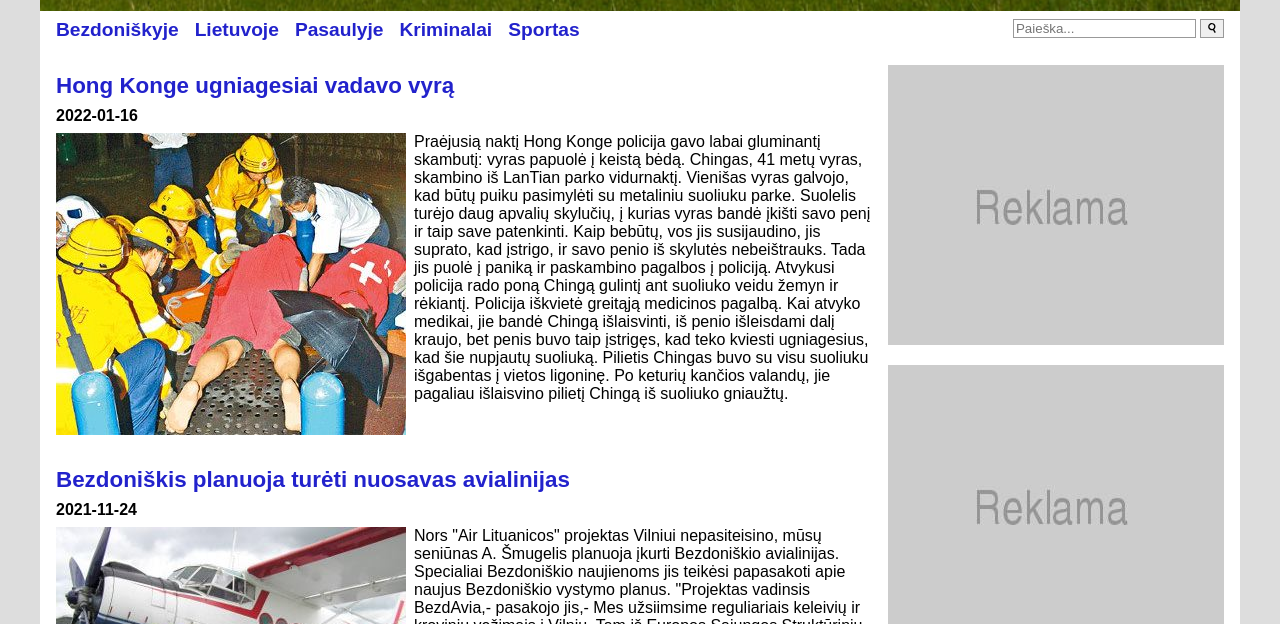
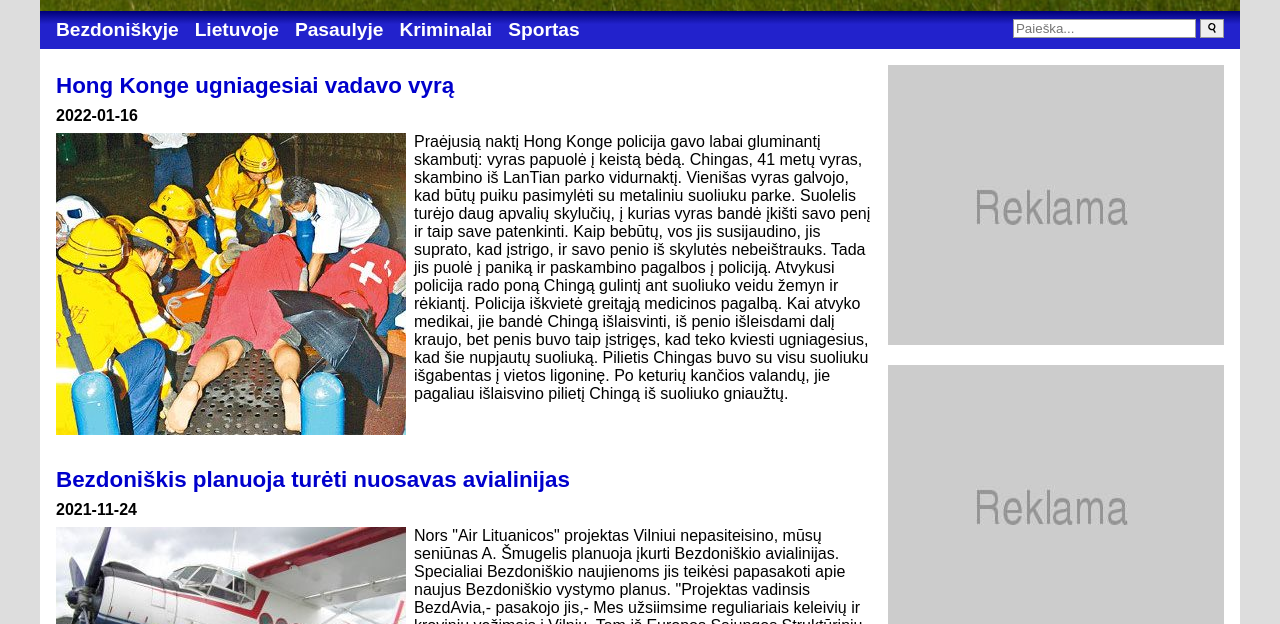
Before and after one commit to tgilvonas/bna-frontend, a plain HTML site: page index.html in a window 1280 px wide. Shown: the part 176-800 px from the top of the page. Drawn offline with Linux system fonts and the light colour scheme.

Commit message:
Adjusting colors

```diff
--- a/css/style.css
+++ b/css/style.css
@@ -3,13 +3,14 @@
 	--gray: #dddddd;
 	--dark-gray: #999999;
 	--black: #000000;
-	--blue: #2222CC;
-	--light-blue: #5555ff;
+	--blue: #0000cc;
+	--light-blue: #2222ff;
 	--default-padding: 0.5rem;
 	--default-margin: 0.5rem;
 	--default-margin-2x: 1rem;
 	--side-banners-width: 336px;
 	--border-radius: 0rem;
+	--transition: 0.5s;
 }
 
 html { font-size: 16px; }
@@ -53,6 +54,10 @@ body {
 	margin: 25px 0 0 22px;
 }
 
+.main-menu-wrapper {
+	background: rgb(0,0,119);
+	background: linear-gradient(180deg, rgba(0,0,119,1) 0%, rgba(34,34,204,1) 35%);
+}
 .main-menu {
 	padding: 0 0 0 var(--default-padding);
 	margin: 0;
@@ -64,7 +69,7 @@ body {
 	font-size: 1.2rem;
 	font-weight: bold;
 	text-decoration: none;
-	color: var(--blue);
+	color: var(--white);
 }
 
 .search-form {
@@ -130,6 +135,10 @@ article p {
 	background-color: var(--blue);
 	color: var(--white);
 	border-radius: var(--border-radius);
+	transition: var(--transition);
+}
+.pagination a.page-link:hover {
+	background-color: var(--light-blue);
 }
 
 .side-banners {
@@ -138,6 +147,10 @@ article p {
 .side-banners .banner-wrapper {
 	padding: var(--default-padding);
 }
+.side-banners .banner-wrapper img {
+	max-width: 100%;
+	height: auto;
+}
 
 footer {
 	padding: calc(var(--default-padding) * 2);
```
